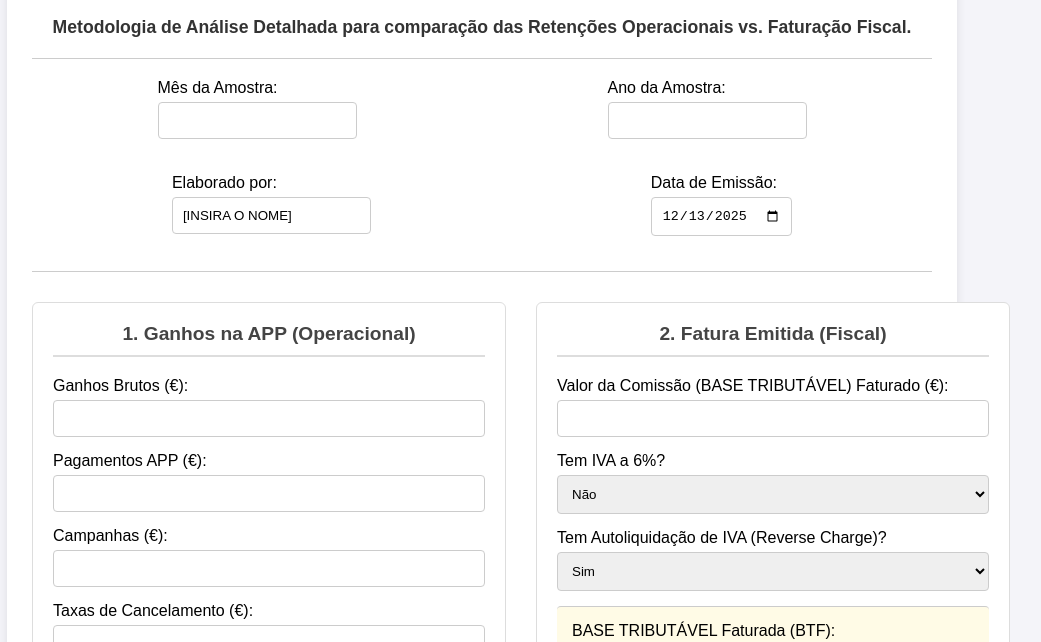
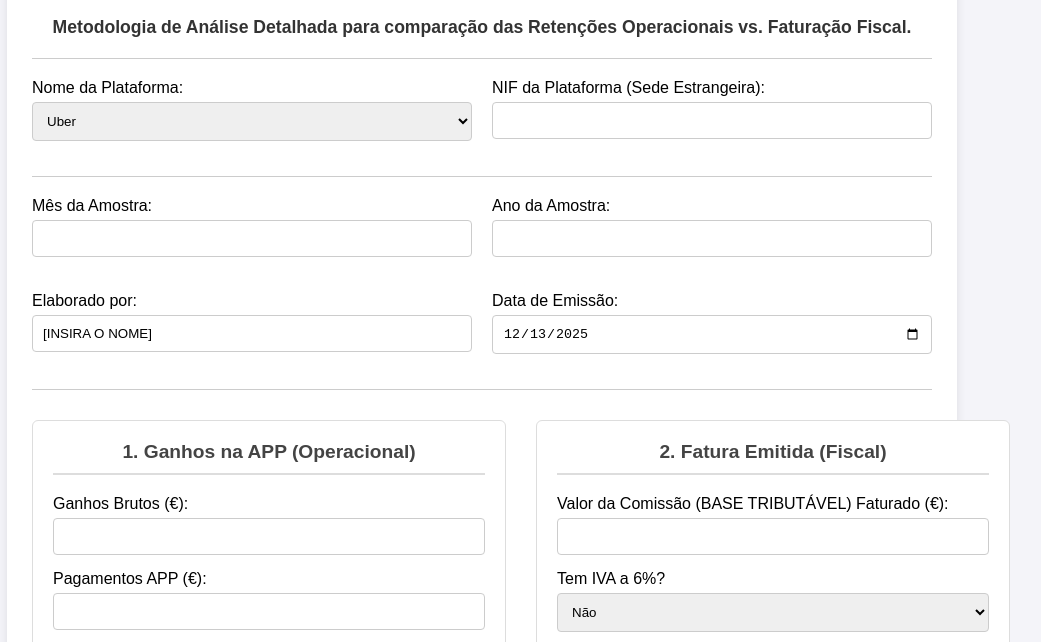
Before and after one commit to VDCpt/Metodologia-de-Auditoria-Fiscal-TVDE, a plain HTML site: page index.html in a window 1280 px wide. Shown: the part 149-791 px from the top of the page, without its empty margins (158-1199 px from the left). Drawn offline with Linux system fonts and the light colour scheme.

Commit message:
Update index.html

```diff
--- a/index.html
+++ b/index.html
@@ -35,11 +35,15 @@
             background: #ccc;
             margin: 20px 0;
         }
-        .header-info, .auth-info {
+        .header-info, .auth-info, .company-info {
             display: flex;
             justify-content: space-around;
             margin-bottom: 20px;
             font-weight: bold;
+            gap: 20px; /* Adicionado espaço entre os itens */
+        }
+        .header-info > div, .auth-info > div, .company-info > div {
+            flex: 1; /* Distribui o espaço igualmente */
         }
         .columns-container {
             display: flex;
@@ -192,10 +196,12 @@
                 display: none;
             }
 
+            .company-info input, .company-info select,
             .auth-info input, .header-info input {
                 display: none;
             }
-            .auth-info span, .header-info span {
+            /* Mostrar spans para impressão */
+            .company-info span, .auth-info span, .header-info span {
                 display: block !important;
                 font-weight: normal;
                 text-align: center;
@@ -209,6 +215,25 @@
         <h1>Relatório de Auditoria Fiscal TVDE (VDC)</h1>
         <h2>Prova Fiscal Estrutural</h2>
         <h2>Metodologia de Análise Detalhada para comparação das Retenções Operacionais vs. Faturação Fiscal.</h2>
+
+        <hr>
+
+        <div class="company-info">
+            <div class="input-group">
+                <label for="nomeEmpresa">Nome da Plataforma:</label>
+                <select id="nomeEmpresa">
+                    <option value="Uber">Uber</option>
+                    <option value="Bolt">Bolt</option>
+                    <option value="Outra">Outra</option>
+                </select>
+                <span id="nomeEmpresaPrint" style="display: none;">Uber</span>
+            </div>
+            <div class="input-group">
+                <label for="nifEmpresa">NIF da Plataforma (Sede Estrangeira):</label>
+                <input type="text" id="nifEmpresa" value="">
+                <span id="nifEmpresaPrint" style="display: none;"></span>
+            </div>
+        </div>
 
         <hr>
 
@@ -422,6 +447,27 @@
                 });
             }
 
+            // 2. Inicialização e Listeners para a nova secção da Empresa
+            const nomeEmpresaSelect = document.getElementById('nomeEmpresa');
+            const nomeEmpresaPrint = document.getElementById('nomeEmpresaPrint');
+
+            // Valor inicial para impressão
+            nomeEmpresaPrint.innerText = nomeEmpresaSelect.value;
+
+            // Listener para atualizar o nome da empresa na impressão
+            nomeEmpresaSelect.addEventListener('change', (e) => {
+                nomeEmpresaPrint.innerText = e.target.value;
+                // Não precisa de recálculo da Discrepância, é só informação textual
+            });
+
+            // Listener para NIF da empresa
+            const nifEmpresaInput = document.getElementById('nifEmpresa');
+            const nifEmpresaPrint = document.getElementById('nifEmpresaPrint');
+            nifEmpresaInput.addEventListener('input', (e) => {
+                nifEmpresaPrint.innerText = e.target.value;
+            });
+
+
             // Define o Mês/Ano para a impressão
             document.getElementById('mes').addEventListener('input', (e) => {
                 document.getElementById('mesPrint').innerText = e.target.value;
```
